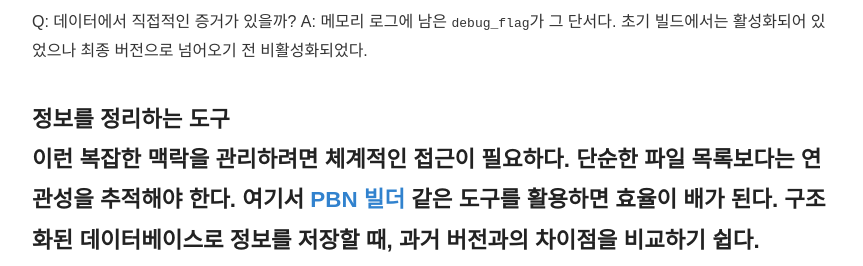
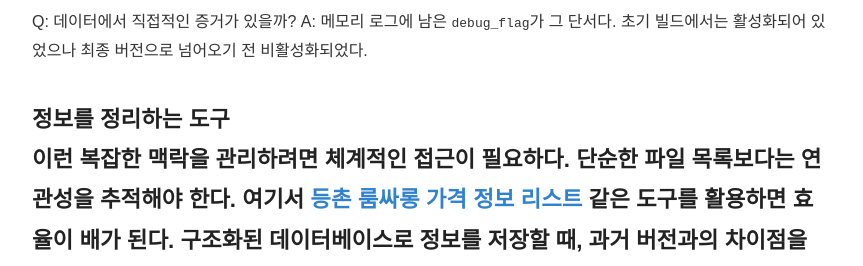
Before and after one commit to dydrkrtks7-cmd/bp-ueno-park, a plain HTML site: page posts/t3link-004-1nse9dr.html in a window 1280 px wide. Shown: the part 797-1063 px from the top of the page, without its empty margins (208-1071 px from the left). Drawn offline with Linux system fonts and the light colour scheme.

Commit message:
deploy: garbage-free snapshot 2026-08-12T02:19:39.937Z

```diff
--- a/posts/t3link-004-1nse9dr.html
+++ b/posts/t3link-004-1nse9dr.html
@@ -31,7 +31,7 @@
 <h2>데이터의 흔적을 따라가는 과정<br><code>idle</code> 애니메이션이 포함된 이름은 전투 전 준비 태세를 의미하지만, 실제 모델링은 불완전한 상태였다. Q: 왜 이 모델을 만들었을까? A: 초기 컨셉 테스트였다. 나중에 통합된 버전과 비교하면 명확하다. 리소스 할당량을 고려하지 않은 채 과도한 폴리곤 수를 가진 탓에 최적화가 늦어졌다.</h2>
 <h2>컷된 이유와 실제 패턴 분석<br>세 번째 보스는 완전히 다른 목적을 가졌다. 레벨 디자인의 흐름을 끊어버릴 만큼 강력했다. 개발진이 예상치 못한 밸런스 붕괴를 막으려 삭제한 케이스다. 마치 Ueno park 안내 도에서 길을 잘못 들면 돌아가는 것처럼, 게임 내 이동 루트도 비슷하게 재설계되었던 것이다.</h2>
 <p>Q: 데이터에서 직접적인 증거가 있을까? A: 메모리 로그에 남은 <code>debug_flag</code>가 그 단서다. 초기 빌드에서는 활성화되어 있었으나 최종 버전으로 넘어오기 전 비활성화되었다.</p>
-<h2>정보를 정리하는 도구<br>이런 복잡한 맥락을 관리하려면 체계적인 접근이 필요하다. 단순한 파일 목록보다는 연관성을 추적해야 한다. 여기서 <a href="https://dydrkrtks7-cmd.github.io/bp-sf-t3-1779642675702-451/" target="_blank" rel="noopener noreferrer">PBN 빌더</a> 같은 도구를 활용하면 효율이 배가 된다. 구조화된 데이터베이스로 정보를 저장할 때, 과거 버전과의 차이점을 비교하기 쉽다.</h2>
+<h2>정보를 정리하는 도구<br>이런 복잡한 맥락을 관리하려면 체계적인 접근이 필요하다. 단순한 파일 목록보다는 연관성을 추적해야 한다. 여기서 <a href="https://dydrkrtks7-cmd.github.io/bp-sf-t3-1779642675702-451/" target="_blank" rel="noopener noreferrer">등촌 룸싸롱 가격 정보 리스트</a> 같은 도구를 활용하면 효율이 배가 된다. 구조화된 데이터베이스로 정보를 저장할 때, 과거 버전과의 차이점을 비교하기 쉽다.</h2>
 <p><img src="./assets/Ueno 정보 안내_00126_.webp" alt="데이터 분석 시트와 스프레드시트 화면, 색상별 구분된 행과 열" loading="lazy" width="1024" height="1024"></p>
 <p>Q: 최종 버전에서 어떻게 변했을까? A: 초기에는 3D 모델이 존재했으나, 스테이터스 값은 수정되지 않은 채 남아있는 경우가 많다. 이는 개발 과정 중 인력과 시간 부족으로 인해 완료하지 못한 흔적이다.</p>
 <h2>결론: 가장 피해야 할 선택<br>모든 데이터를 믿지 말아야 한다. 파일명이 그대로 남아있다고 해서 반드시 구현될 예정이었음을 의미하지는 않는다. 특히 초기 프로토타입 데이터는 참고만 하고 실제 실행 파일을 기준으로 삼는 것이 안전하다.</h2>
```
Also changed, not shown: index.html (+1 -1 lines).
